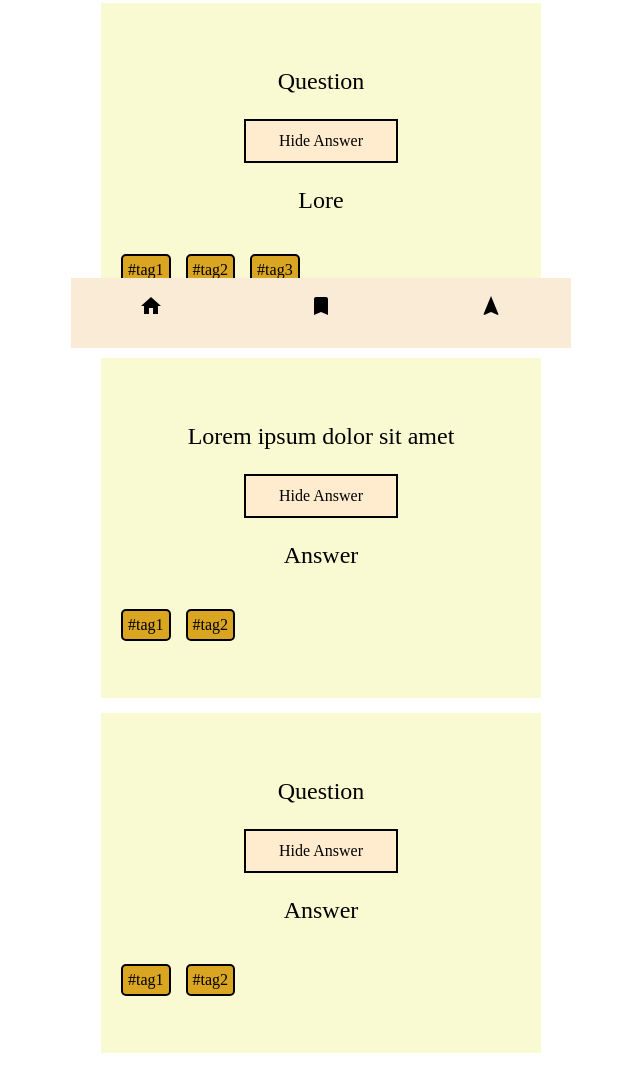
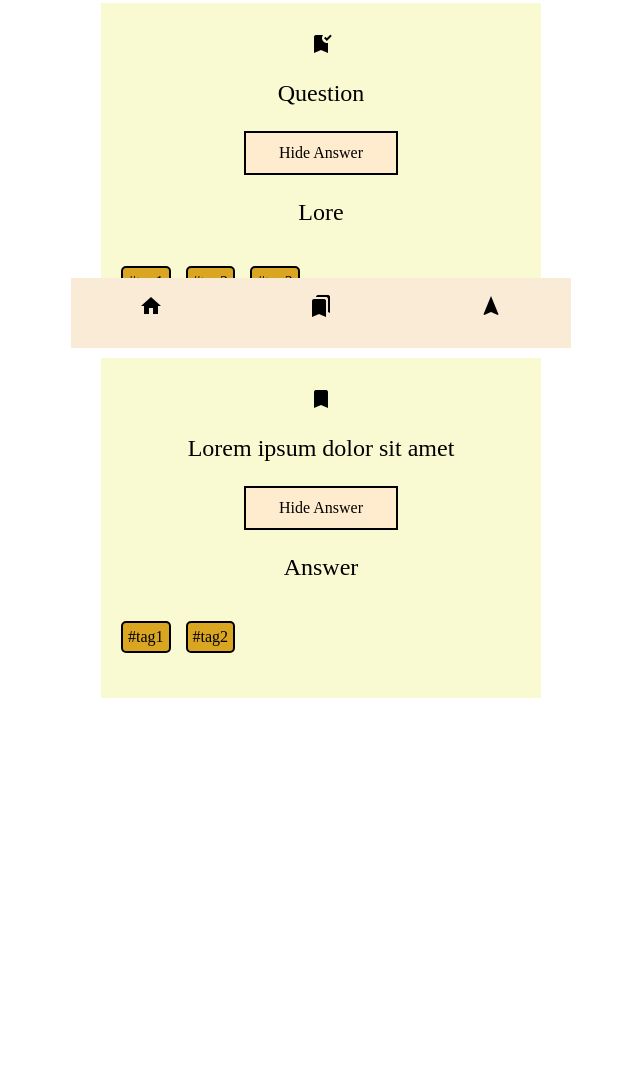
Before and after one commit to StephMode/quiz-app, a plain HTML site: page index.html in a window 1280 px wide. Shown: the part 452-1544 px from the top of the page, without its empty margins (319-959 px from the left). After the commit the page ends 1240 px from the top, so only its background shows below. Drawn offline with Linux system fonts and the light colour scheme.

Commit message:
Add bookmark icons to .card elements and update bookmarks icon in nav-bar

```diff
--- a/index.html
+++ b/index.html
@@ -18,6 +18,7 @@
       </header>
       <section class="card-area">
         <div class="card">
+          <i class="material-icons">bookmark_added</i>
           <p class="card-question">
             What property flips the axes in the flexbox?
           </p>
@@ -29,6 +30,7 @@
           </ul>
         </div>
         <div class="card">
+          <i class="material-icons">bookmark_added</i>
           <p class="card-question">Question</p>
           <div class="card-button">Hide Answer</div>
           <p class="card-answer">Lore</p>
@@ -39,16 +41,8 @@
           </ul>
         </div>
         <div class="card">
+          <i class="material-icons">bookmark</i>
           <p class="card-question">Lorem ipsum dolor sit amet</p>
-          <div class="card-button">Hide Answer</div>
-          <p class="card-answer">Answer</p>
-          <ul class="card-tag-list">
-            <li>#tag1</li>
-            <li>#tag2</li>
-          </ul>
-        </div>
-        <div class="card">
-          <p class="card-question">Question</p>
           <div class="card-button">Hide Answer</div>
           <p class="card-answer">Answer</p>
           <ul class="card-tag-list">
@@ -66,7 +60,7 @@
           </li>
           <li>
             <a href="">
-              <i class="material-icons">bookmark</i>
+              <i class="material-icons">bookmarks</i>
             </a>
           </li>
           <li>
```
